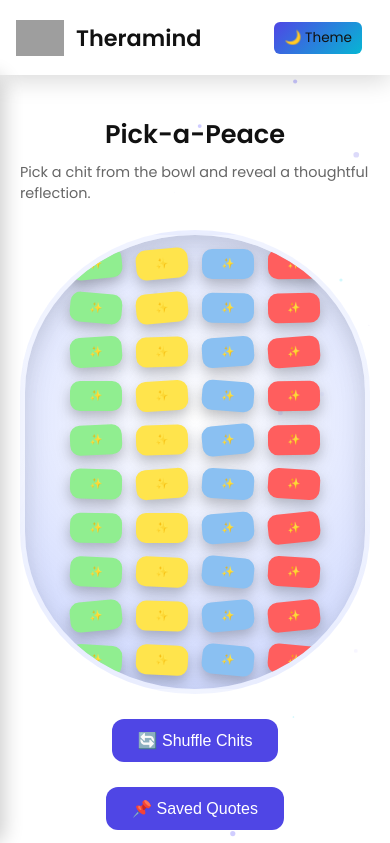
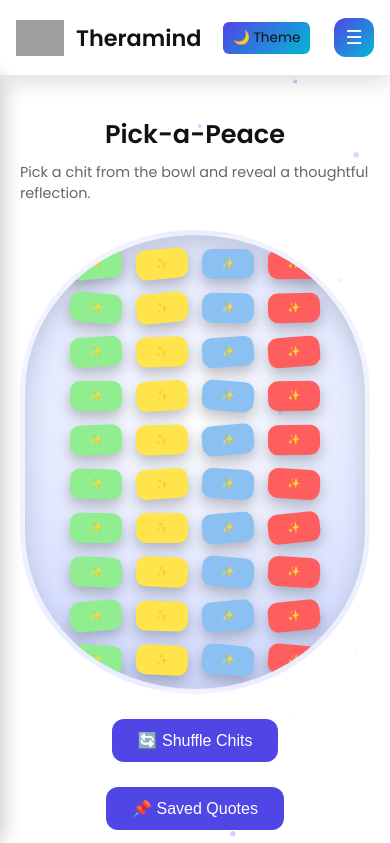
Before and after one commit to rahimdosani/Theramind--website, a Flask app: page /pick-a-peace in a window 390 px wide. Shown: the top 843 px of the page. Run offline with Flask 3, Linux system fonts and the light colour scheme; the visitor is signed in with stand-in values (Sample User, id 1); grey boxes are pictures that could not be loaded.

Commit message:
Fix mobile sidebar visibility on Pick-a-Peace page

```diff
--- a/templates/pick_a_peace.html
+++ b/templates/pick_a_peace.html
@@ -409,6 +409,9 @@ body.dark-theme .saved-item{
   background: linear-gradient(135deg, var(--primary), var(--accent));
   color: #fff;
 }
+.mobile-only {
+  display: none;
+}
 
 @media (min-width: 1025px) {
   .tm-sidebar {
@@ -500,9 +503,7 @@ body.dark-theme .saved-item{
   .saved-panel{width:92%;}
 }
 
-.mobile-only {
-  display: none;
-}
+
 
 </style>
 
```
